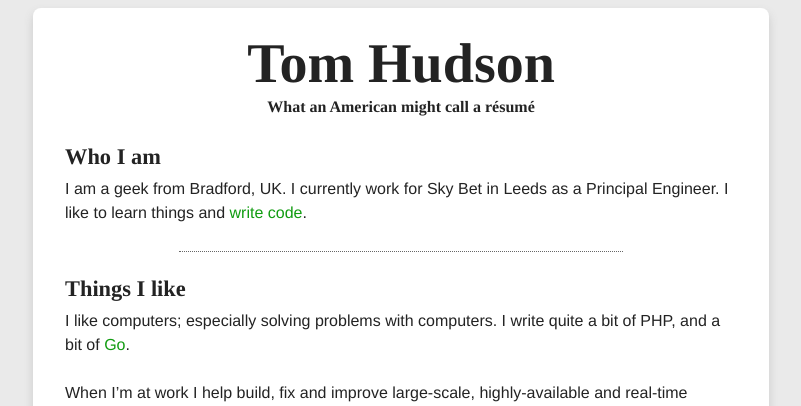
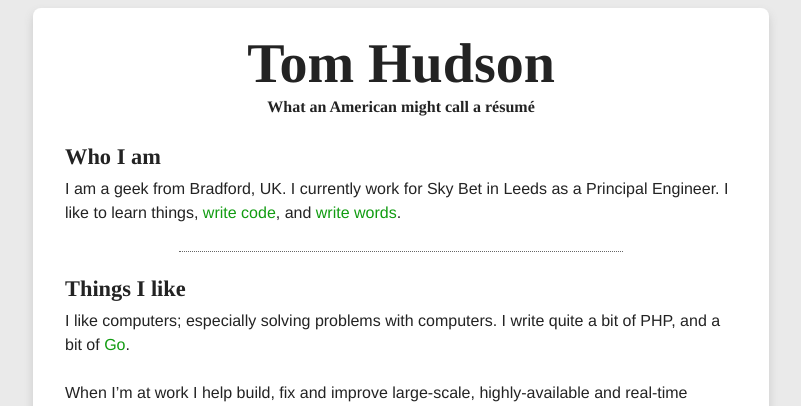
Before and after one commit to tomnomnom/tomhudson.co.uk, a PHP site: page / in a window 1280 px wide. Shown: the top 406 px of the page, without its empty margins (239-1040 px from the left). Run offline with PHP 8.4, Linux system fonts and the light colour scheme; some web fonts are replaced.

Commit message:
Adds blog link

```diff
--- a/public/index.php
+++ b/public/index.php
@@ -25,7 +25,7 @@
       <h2><a href="#info">Who I am</a></h2>
       <p>
         I am a geek from Bradford, UK. I currently work for Sky Bet in Leeds as a Principal Engineer.
-        I like to learn things and <a href="https://github.com/TomNomNom">write code</a>.
+        I like to learn things, <a href="https://github.com/TomNomNom">write code</a>, and <a href="https://tomnomnom.com">write words</a>.
       </p>
     </section>
 
```
